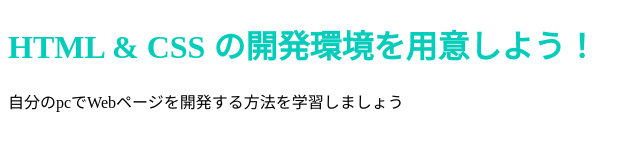
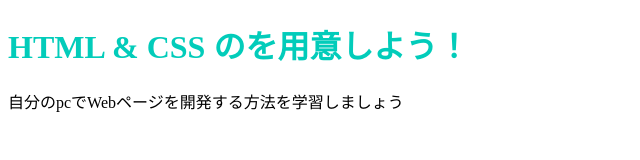
Before and after one commit to takoyaki5th/takoyaki5th.github.io, a plain HTML site: page index.html in a window 1280 px wide. Shown: the whole page, without its empty margins (0-640 px from the left). Drawn offline with Linux system fonts and the light colour scheme.

Commit message:
Update index.html

```diff
--- a/index.html
+++ b/index.html
@@ -6,7 +6,7 @@
     <link rel="stylesheet" href="stylesheet.css">
   </head>
   <body>
-    <h1 class="title">HTML & CSS の開発環境を用意しよう！</h1>
+    <h1 class="title">HTML & CSS のを用意しよう！</h1>
     <p>自分のpcでWebページを開発する方法を学習しましょう</p>
   </body>
 </html>
```
